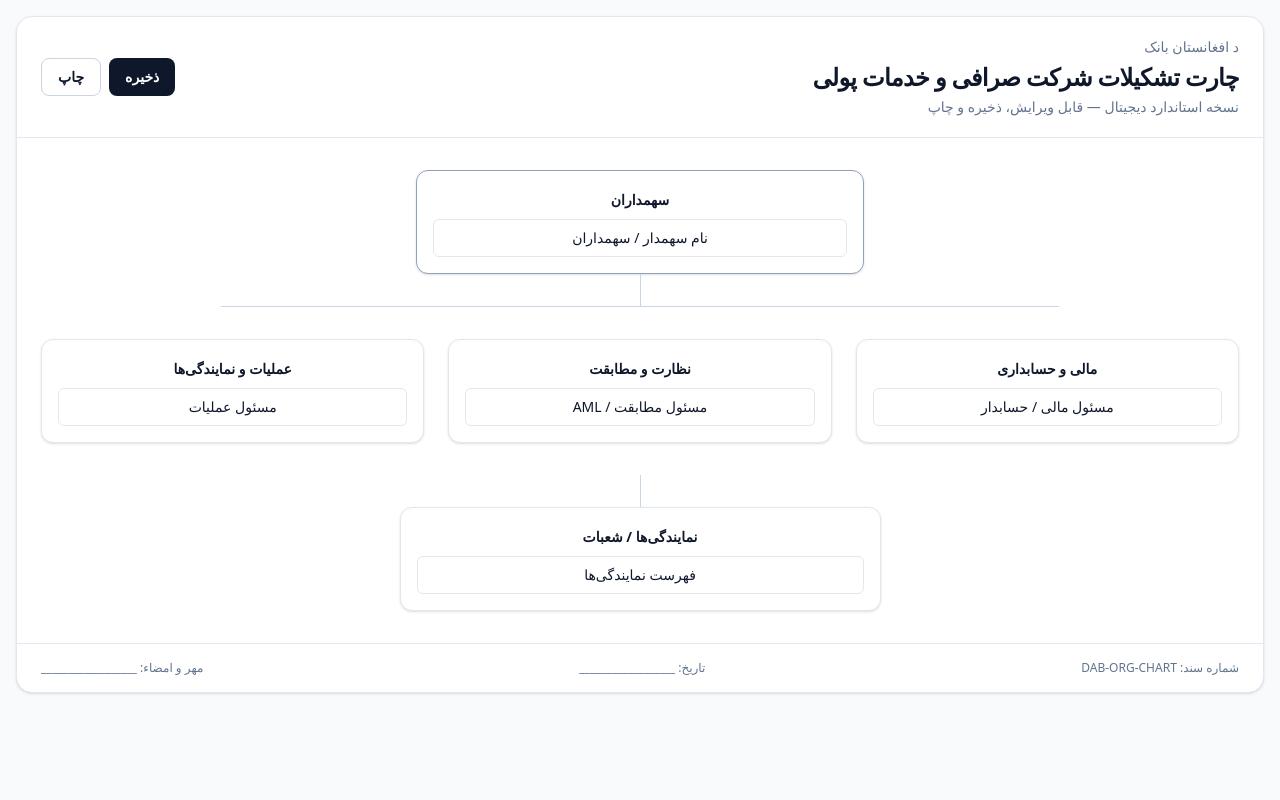
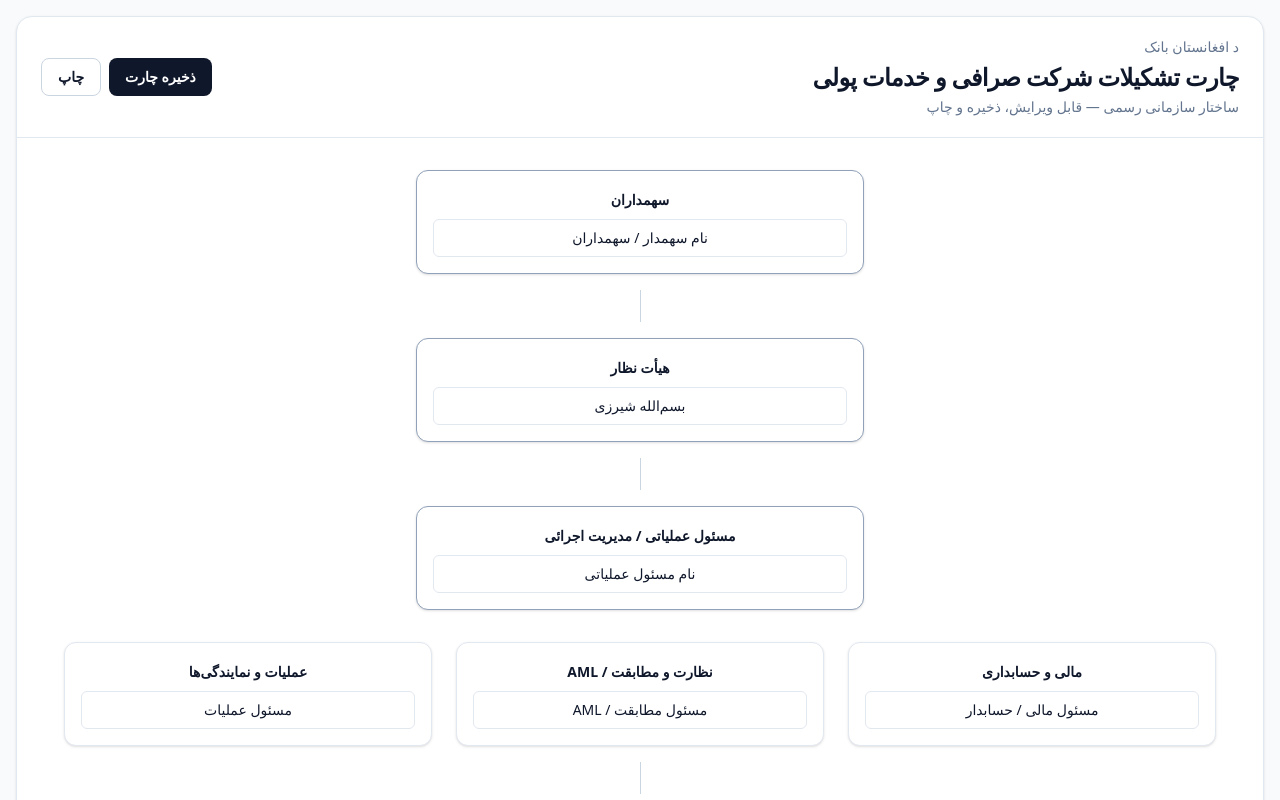
Before and after one commit to Norani375/Manochehr-norani, a Next.js app: page /dab-organization-chart in a window 1280 px wide. Shown: the top 800 px of the page. Built offline with nearby package versions, Linux system fonts and the light colour scheme; no server answers.

Commit message:
refactor(dab): polish official organization chart layout

```diff
--- a/components/DabOrganizationChartStandardForm.tsx
+++ b/components/DabOrganizationChartStandardForm.tsx
@@ -14,7 +14,7 @@ const DEFAULT_NODES: OrgNode[] = [
   { id: 'board', title: 'هیأت نظار', name: 'بسم‌الله شیرزی', children: ['executive'] },
   { id: 'executive', title: 'مسئول عملیاتی / مدیریت اجرائی', name: 'نام مسئول عملیاتی', children: ['finance', 'compliance', 'operations'] },
   { id: 'finance', title: 'مالی و حسابداری', name: 'مسئول مالی / حسابدار', children: [] },
-  { id: 'compliance', title: 'نظارت و مطابقت', name: 'مسئول مطابقت / AML', children: [] },
+  { id: 'compliance', title: 'نظارت و مطابقت / AML', name: 'مسئول مطابقت / AML', children: [] },
   { id: 'operations', title: 'عملیات و نمایندگی‌ها', name: 'مسئول عملیات', children: ['branches'] },
   { id: 'branches', title: 'نمایندگی‌ها / شعبات', name: 'فهرست نمایندگی‌ها', children: [] },
 ];
@@ -28,7 +28,7 @@ export default function DabOrganizationChartStandardForm({ companyId = 'default'
       const saved = window.localStorage.getItem(`dab-org-chart:${companyId}`);
       if (saved) return JSON.parse(saved) as OrgNode[];
     } catch {
-      // Use the official default structure when saved data is not readable.
+      return cloneNodes();
     }
     return cloneNodes();
   }, [companyId]);
@@ -46,10 +46,6 @@ export default function DabOrganizationChartStandardForm({ companyId = 'default'
     setSaved(true);
   };
 
-  const print = () => window.print();
-  const byId = new Map(nodes.map((node) => [node.id, node]));
-  const root = byId.get('shareholders');
-
   return (
     <main dir="rtl" className="min-h-screen bg-slate-50 p-4 text-slate-900 print:bg-white print:p-0">
       <section className="mx-auto max-w-7xl rounded-2xl border border-slate-200 bg-white shadow-sm print:border-0 print:shadow-none">
@@ -58,37 +54,50 @@ export default function DabOrganizationChartStandardForm({ companyId = 'default'
             <div>
               <p className="text-sm font-medium text-slate-500">د افغانستان بانک</p>
               <h1 className="mt-1 text-2xl font-bold tracking-tight">چارت تشکیلات شرکت صرافی و خدمات پولی</h1>
-              <p className="mt-1 text-sm text-slate-500">نسخه استاندارد دیجیتال — قابل ویرایش، ذخیره و چاپ</p>
+              <p className="mt-1 text-sm text-slate-500">ساختار سازمانی رسمی — قابل ویرایش، ذخیره و چاپ</p>
             </div>
             <div className="flex gap-2 print:hidden">
-              <button type="button" onClick={save} className="rounded-lg bg-slate-900 px-4 py-2 text-sm font-semibold text-white hover:bg-slate-800">ذخیره</button>
-              <button type="button" onClick={print} className="rounded-lg border border-slate-300 px-4 py-2 text-sm font-semibold hover:bg-slate-50">چاپ</button>
+              <button type="button" onClick={save} className="rounded-lg bg-slate-900 px-4 py-2 text-sm font-semibold text-white hover:bg-slate-800">ذخیره چارت</button>
+              <button type="button" onClick={() => window.print()} className="rounded-lg border border-slate-300 px-4 py-2 text-sm font-semibold hover:bg-slate-50">چاپ</button>
             </div>
           </div>
           {saved && <p className="mt-3 text-sm font-medium text-emerald-700">معلومات چارت ذخیره شد.</p>}
         </header>
 
         <div className="overflow-x-auto px-6 py-8 print:px-0">
-          <div className="min-w-[900px]">
-            <OrgCard node={root} onChange={updateNode} />
-            <div className="mx-auto h-8 w-px bg-slate-300" aria-hidden="true" />
-            <div className="flex justify-center">
-              <div className="h-px w-[70%] bg-slate-300" aria-hidden="true" />
+          <div className="mx-auto min-w-[900px] max-w-6xl">
+            <div className="mx-auto max-w-md">
+              <OrgCard node={nodes.find((node) => node.id === 'shareholders')} onChange={updateNode} emphasized />
             </div>
-            <div className="relative grid grid-cols-3 gap-6 pt-8">
-              <Branch node={byId.get('finance')} onChange={updateNode} />
-              <Branch node={byId.get('compliance')} onChange={updateNode} />
-              <Branch node={byId.get('operations')} onChange={updateNode} />
+
+            <Connector />
+
+            <div className="mx-auto max-w-md">
+              <OrgCard node={nodes.find((node) => node.id === 'board')} onChange={updateNode} emphasized />
             </div>
-            <div className="mx-auto mt-8 h-8 w-px bg-slate-300" aria-hidden="true" />
-            <div className="flex justify-center">
-              <Branch node={byId.get('branches')} onChange={updateNode} />
+
+            <Connector />
+
+            <div className="mx-auto max-w-md">
+              <OrgCard node={nodes.find((node) => node.id === 'executive')} onChange={updateNode} emphasized />
+            </div>
+
+            <div className="mt-8 grid grid-cols-3 gap-6">
+              <Branch node={nodes.find((node) => node.id === 'finance')} onChange={updateNode} />
+              <Branch node={nodes.find((node) => node.id === 'compliance')} onChange={updateNode} />
+              <Branch node={nodes.find((node) => node.id === 'operations')} onChange={updateNode} />
+            </div>
+
+            <Connector />
+
+            <div className="mx-auto max-w-md">
+              <Branch node={nodes.find((node) => node.id === 'branches')} onChange={updateNode} />
             </div>
           </div>
         </div>
 
         <footer className="border-t border-slate-200 px-6 py-4 text-xs text-slate-500 print:px-0">
-          <div className="flex flex-wrap justify-between gap-3">
+          <div className="grid gap-2 sm:grid-cols-3">
             <span>شماره سند: DAB-ORG-CHART</span>
             <span>تاریخ: __________________</span>
             <span>مهر و امضاء: __________________</span>
@@ -99,9 +108,13 @@ export default function DabOrganizationChartStandardForm({ companyId = 'default'
   );
 }
 
-function OrgCard({ node, onChange }: { node?: OrgNode; onChange: (id: string, field: 'title' | 'name', value: string) => void }) {
+function Connector() {
+  return <div className="mx-auto my-4 h-8 w-px bg-slate-300" aria-hidden="true" />;
+}
+
+function OrgCard({ node, onChange, emphasized = false }: { node?: OrgNode; onChange: (id: string, field: 'title' | 'name', value: string) => void; emphasized?: boolean }) {
   if (!node) return null;
-  return <div className="mx-auto max-w-md"><EditableCard node={node} onChange={onChange} emphasized /></div>;
+  return <EditableCard node={node} onChange={onChange} emphasized={emphasized} />;
 }
 
 function Branch({ node, onChange }: { node?: OrgNode; onChange: (id: string, field: 'title' | 'name', value: string) => void }) {
```
